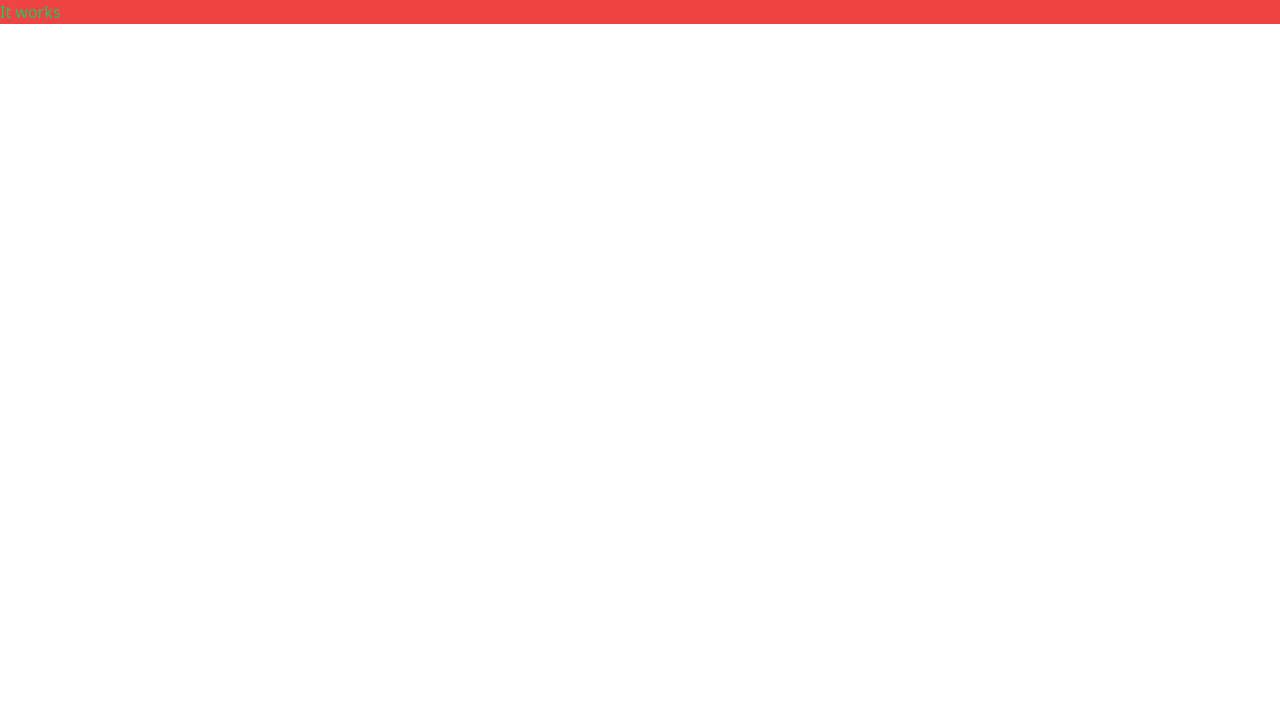
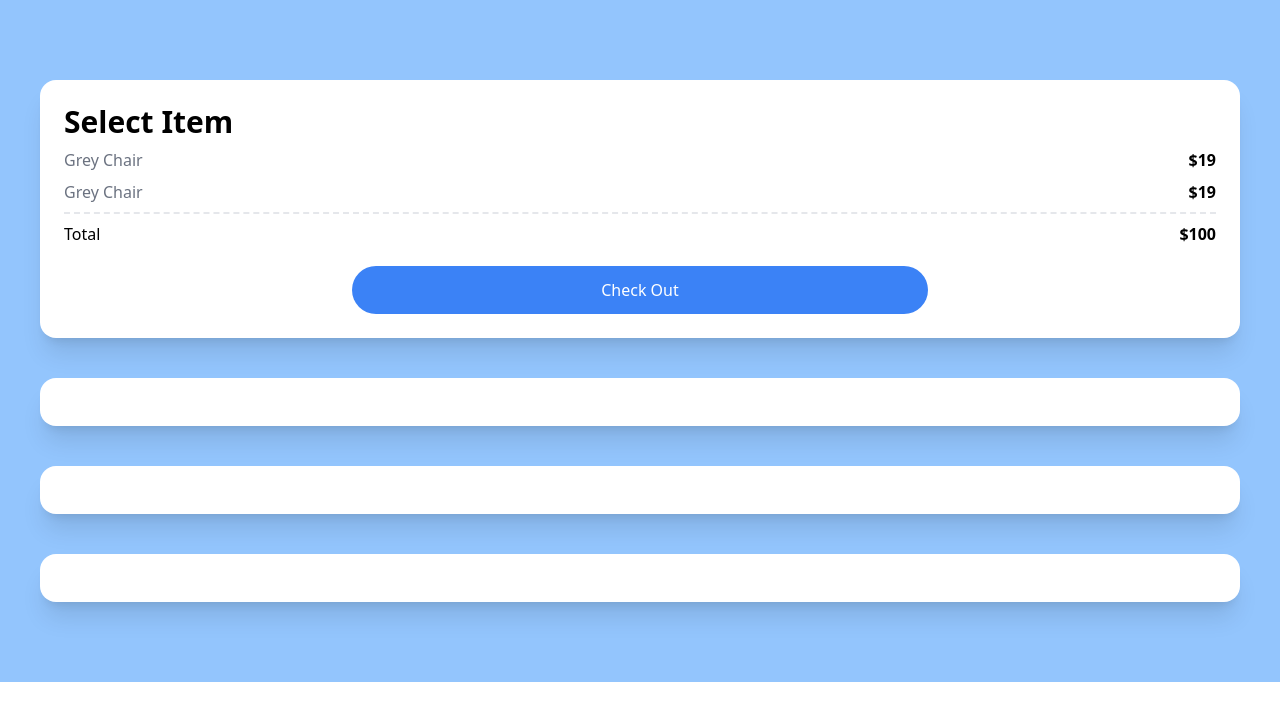
Before and after one commit to joyjsmun/clone-carrot-market, a Next.js app: page / in a window 1280 px wide. Shown: the top 720 px of the page. Built offline with nearby package versions, Linux system fonts and the light colour scheme.

Commit message:
ADD: practice tailwindcss

```diff
--- a/pages/index.tsx
+++ b/pages/index.tsx
@@ -3,9 +3,33 @@ import type { NextPage } from "next"
 
 const Home: NextPage = () => {
   return (
-   <div className="bg-red-500">
-     <h1 className="text-green-500">It works</h1>
-   </div>
+    <div className="bg-blue-300 py-20 px-10 flex flex-col gap-10">
+      <div className="bg-white p-6 rounded-2xl shadow-xl">
+          <span className="font-semibold text-3xl">Select Item</span>
+          <div className="flex justify-between my-2">
+            <span className="text-gray-500">Grey Chair</span>
+            <span className="font-semibold">$19</span>
+          </div>
+          <div className="flex justify-between my-2">
+            <span className="text-gray-500">Grey Chair</span>
+            <span className="font-semibold">$19</span>
+          </div>
+          <div className="flex justify-between mt-2 pt-2 border-t-2 border-dashed">
+            <span>Total</span>
+            <span className="font-semibold">$100</span>
+          </div>
+          <div className="mt-5 bg-blue-500 text-white p-3 rounded-3xl text-center w-2/4 mx-auto">Check Out</div>
+      </div>
+      <div className="bg-white p-6 rounded-2xl shadow-xl">
+
+      </div>
+      <div className="bg-white p-6 rounded-2xl shadow-xl">
+
+      </div>
+      <div className="bg-white p-6 rounded-2xl shadow-xl">
+
+      </div>
+    </div>
   )
 }
 
```
